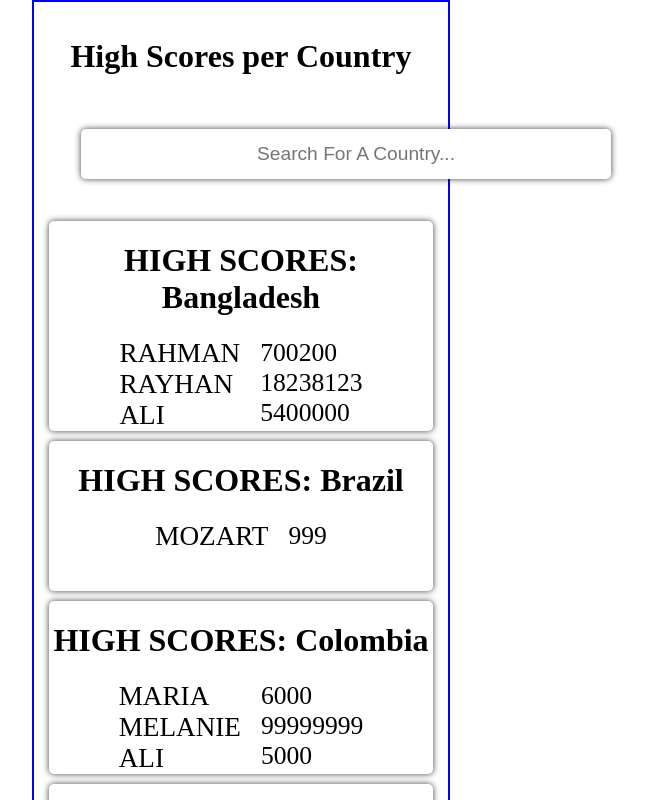
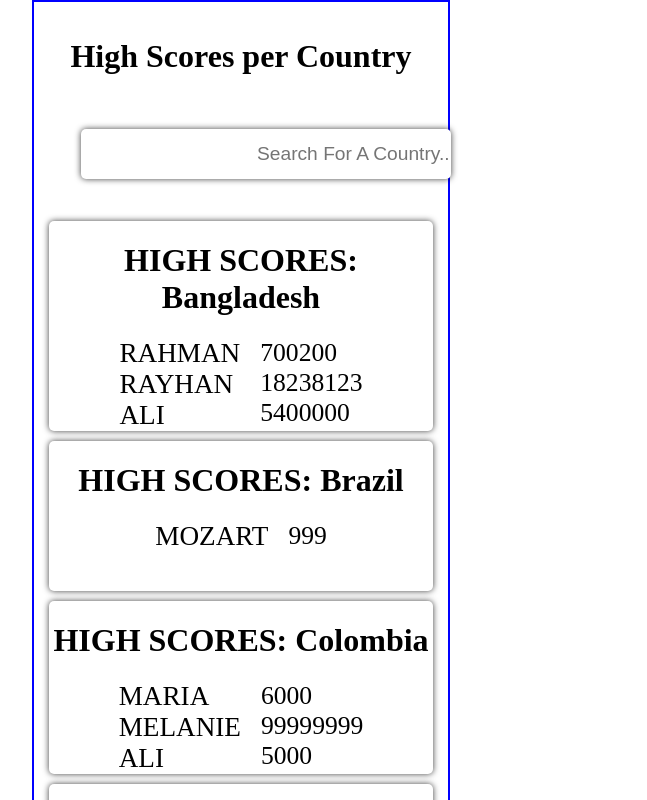
Before and after one commit to byohannes/high-scores-react, a React (Create React App) app: page / in a window 1280 px wide. Shown: the top 800 px of the page, without its empty margins (399-1046 px from the left). Built offline with nearby package versions, Linux system fonts and the light colour scheme.

Commit message:
search input style updated

```diff
--- a/src/App.css
+++ b/src/App.css
@@ -40,7 +40,7 @@
   font-family: 'Segoe UI', Tahoma, Geneva, Verdana, sans-serif;
 }
 .search{
-  width: 30rem;
+  width: 20rem;
   height: 3rem;
   margin: 2rem;
   outline: none;
```
